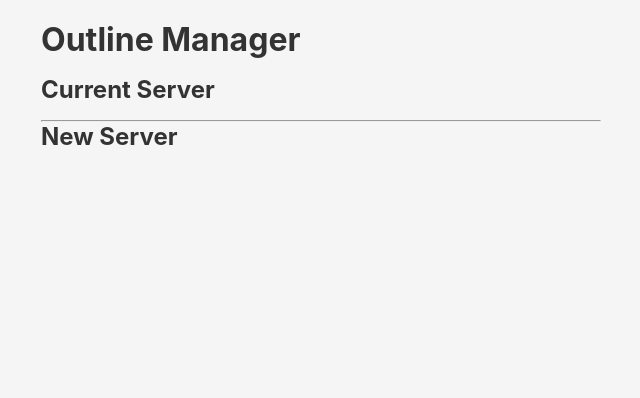
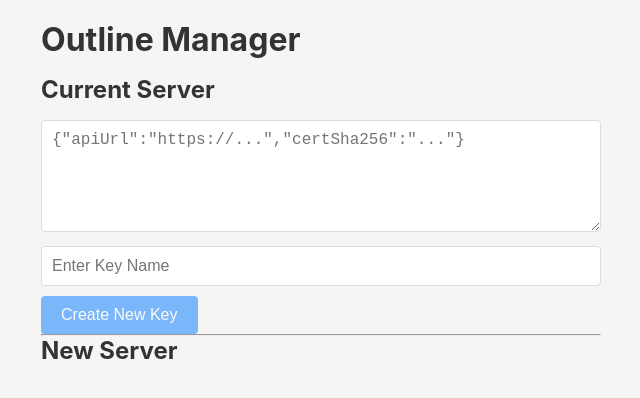
Before and after one commit to mrlinnth/outline-keys-manager, a React (Vite) app in the folder frontend/: page / in a window 1280 px wide. Shown: the top 398 px of the page, without its empty margins (319-959 px from the left). Built offline with nearby package versions, Linux system fonts and the light colour scheme.

Commit message:
feat: build current server section

```diff
--- a/frontend/src/App.jsx
+++ b/frontend/src/App.jsx
@@ -1,20 +1,19 @@
-import { useState } from 'react';
+import { useCallback, useState } from 'react';
 import CurrentServer from './components/CurrentServer';
 import NewServer from './components/NewServer';
 
 function App() {
   const [currentApiUrl, setCurrentApiUrl] = useState(null);
   const [currentKeys, setCurrentKeys] = useState([]);
+  const handleKeysLoaded = useCallback((apiUrl, keys) => {
+    setCurrentApiUrl(apiUrl);
+    setCurrentKeys(keys);
+  }, []);
 
   return (
     <div className="container">
       <h1>Outline Manager</h1>
-      <CurrentServer
-        onKeysLoaded={(apiUrl, keys) => {
-          setCurrentApiUrl(apiUrl);
-          setCurrentKeys(keys);
-        }}
-      />
+      <CurrentServer onKeysLoaded={handleKeysLoaded} />
       <hr />
       <NewServer sourceApiUrl={currentApiUrl} sourceKeys={currentKeys} />
     </div>
--- a/frontend/src/components/CurrentServer.jsx
+++ b/frontend/src/components/CurrentServer.jsx
@@ -1,7 +1,169 @@
-function CurrentServer() {
+import { useCallback, useEffect, useState } from 'react';
+import KeyTable from './KeyTable';
+
+function CurrentServer({ onKeysLoaded }) {
+  const [jsonInput, setJsonInput] = useState('');
+  const [validationError, setValidationError] = useState(null);
+  const [apiUrl, setApiUrl] = useState(null);
+  const [keys, setKeys] = useState([]);
+  const [loading, setLoading] = useState(false);
+  const [fetchError, setFetchError] = useState(null);
+  const [newKeyName, setNewKeyName] = useState('');
+  const [createLoading, setCreateLoading] = useState(false);
+  const [createError, setCreateError] = useState(null);
+
+  const fetchKeys = useCallback(async () => {
+    if (!apiUrl) {
+      return;
+    }
+
+    setLoading(true);
+    setFetchError(null);
+
+    try {
+      const requestBody = JSON.stringify({ apiUrl });
+      const [listResponse, transferResponse] = await Promise.all([
+        fetch('/api/keys/list', {
+          method: 'POST',
+          headers: { 'Content-Type': 'application/json' },
+          body: requestBody
+        }),
+        fetch('/api/keys/transfer', {
+          method: 'POST',
+          headers: { 'Content-Type': 'application/json' },
+          body: requestBody
+        })
+      ]);
+
+      const listData = await listResponse.json();
+      const transferData = await transferResponse.json();
+
+      if (!listResponse.ok) {
+        throw new Error(listData.error || 'Failed to load keys');
+      }
+      if (!transferResponse.ok) {
+        throw new Error(transferData.error || 'Failed to load transfer metrics');
+      }
+
+      const bytesByUserId = transferData.bytesTransferredByUserId || {};
+      const mergedKeys = (listData.accessKeys || []).map((key) => ({
+        id: key.id,
+        name: key.name,
+        accessUrl: key.accessUrl,
+        usageBytes: bytesByUserId[key.id] || 0
+      }));
+
+      setKeys(mergedKeys);
+      onKeysLoaded(apiUrl, mergedKeys);
+    } catch (error) {
+      setFetchError(error.message);
+    } finally {
+      setLoading(false);
+    }
+  }, [apiUrl, onKeysLoaded]);
+
+  useEffect(() => {
+    if (!apiUrl) {
+      return undefined;
+    }
+
+    const timeoutId = window.setTimeout(() => {
+      fetchKeys();
+    }, 400);
+
+    return () => window.clearTimeout(timeoutId);
+  }, [apiUrl, fetchKeys]);
+
+  const handleJsonChange = (event) => {
+    const value = event.target.value;
+    setJsonInput(value);
+    setFetchError(null);
+
+    let parsed;
+    try {
+      parsed = JSON.parse(value);
+    } catch {
+      setValidationError('Invalid JSON');
+      setApiUrl(null);
+      return;
+    }
+
+    if (!parsed.apiUrl) {
+      setValidationError('Missing apiUrl field');
+      setApiUrl(null);
+      return;
+    }
+
+    if (!parsed.apiUrl.startsWith('https://')) {
+      setValidationError('apiUrl must start with https://');
+      setApiUrl(null);
+      return;
+    }
+
+    setValidationError(null);
+    setApiUrl(parsed.apiUrl);
+  };
+
+  const handleCreateKey = async () => {
+    if (!apiUrl || !newKeyName.trim()) {
+      return;
+    }
+
+    setCreateLoading(true);
+    setCreateError(null);
+
+    try {
+      const response = await fetch('/api/keys/create', {
+        method: 'POST',
+        headers: { 'Content-Type': 'application/json' },
+        body: JSON.stringify({ apiUrl, name: newKeyName.trim() })
+      });
+      const data = await response.json();
+
+      if (!response.ok) {
+        throw new Error(data.error || 'Failed to create key');
+      }
+
+      setNewKeyName('');
+      await fetchKeys();
+    } catch (error) {
+      setCreateError(error.message);
+    } finally {
+      setCreateLoading(false);
+    }
+  };
+
   return (
     <section>
       <h2>Current Server</h2>
+      <textarea
+        placeholder='{"apiUrl":"https://...","certSha256":"..."}'
+        value={jsonInput}
+        onChange={handleJsonChange}
+        rows={5}
+      />
+      {validationError && <p className="error">{validationError}</p>}
+      {fetchError && <p className="error">{fetchError}</p>}
+      {loading && <p>Loading keys...</p>}
+
+      <div className="create-key-row">
+        <input
+          type="text"
+          placeholder="Enter Key Name"
+          value={newKeyName}
+          onChange={(event) => setNewKeyName(event.target.value)}
+        />
+        <button
+          type="button"
+          onClick={handleCreateKey}
+          disabled={!apiUrl || createLoading || !newKeyName.trim()}
+        >
+          {createLoading ? 'Creating...' : 'Create New Key'}
+        </button>
+      </div>
+      {createError && <p className="error">{createError}</p>}
+
+      <KeyTable keys={keys} apiUrl={apiUrl} onKeysChanged={fetchKeys} />
     </section>
   );
 }
--- /dev/null
+++ b/frontend/src/components/KeyTable.jsx
@@ -0,0 +1,5 @@
+function KeyTable() {
+  return null;
+}
+
+export default KeyTable;
```
